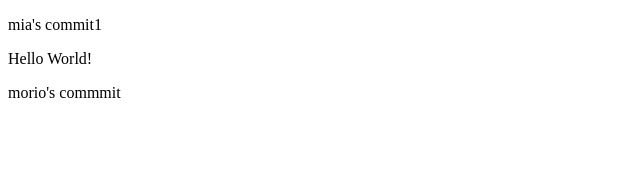
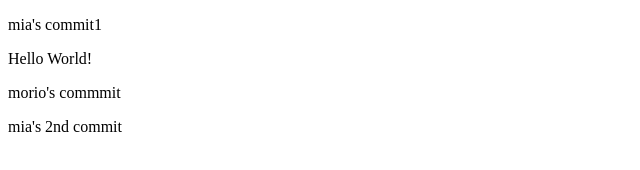
Before and after one commit to recursion-teamdev-blue/practice, a plain HTML site: page index.html in a window 1280 px wide. Shown: the whole page, without its empty margins (0-640 px from the left). Drawn offline with Linux system fonts and the light colour scheme.

Commit message:
2nd commit

```diff
--- a/index.html
+++ b/index.html
@@ -10,5 +10,6 @@
     <p> mia's commit1</p>
     <p>Hello World!</p>
     <p> morio's commmit</p>
+    <p>mia's 2nd commit</p>
 </body>
 </html>
```
